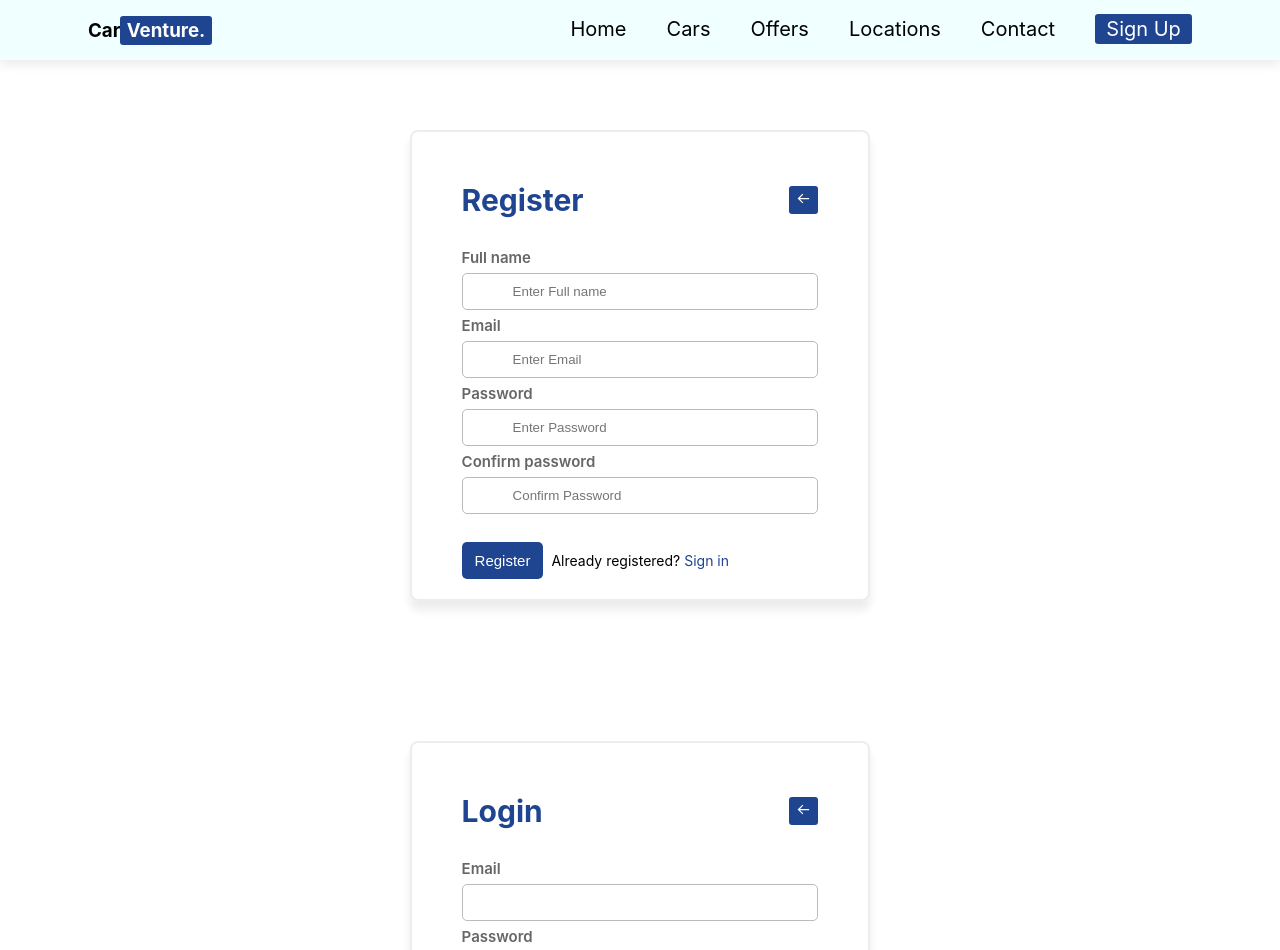
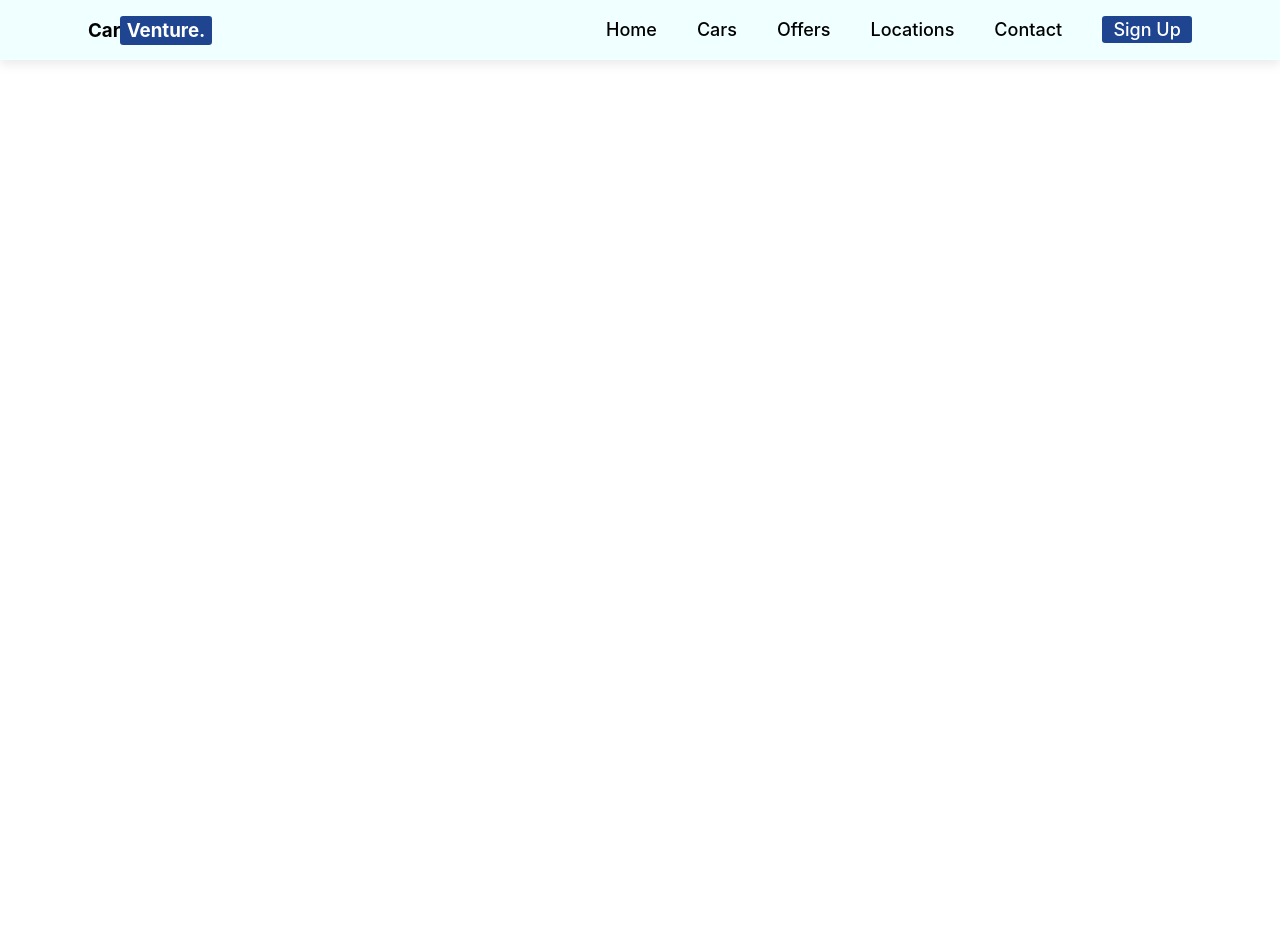
Before and after one commit to Ebbbbby/CarVenture, a React (Create React App) app: page / in a window 1280 px wide. Shown: the top 950 px of the page. After the commit the page ends 800 px from the top, so only its background shows below. Built offline with nearby package versions, Linux system fonts and the light colour scheme; the HTML template or start-up script is replaced by a standard one.

Commit message:
routing completed

```diff
--- a/src/App.js
+++ b/src/App.js
@@ -2,16 +2,25 @@ import Register from "./components/navbar/Auth/Register";
 import Login from "./components/navbar/Auth/Login";
 
 import Navbar from "./components/navbar/Navbar";
-
+import {
+    BrowserRouter as Router,
+    Routes,
+    Route,
+    Link
+} from 'react-router-dom';
 
 
 function App() {
   return (
-    <div className="App">
-    <Navbar/>
-    <Register/>
-    <Login/>
-    </div>
+    <Router>
+      <div className="App">
+        <Routes>
+          <Route exact path="/" element={<Navbar />}></Route>
+          <Route exact path="/register" element={<Register />}></Route>
+          <Route exact path="/login" element={<Login />}></Route>
+        </Routes>
+      </div>
+    </Router>
   );
 }
 
--- a/src/components/navbar/Auth/Login.jsx
+++ b/src/components/navbar/Auth/Login.jsx
@@ -3,6 +3,8 @@ import { useFormik } from "formik";
 import { BiArrowBack } from "react-icons/bi";
 import * as Yup from 'yup';
 import "../Auth/register.css";
+import { Link } from "react-router-dom";
+
 
 const passwordRules =
   /^(?=.*[a-z])(?=.*[A-Z])(?=.*\d)(?=.*[@$!%*?&])[A-Za-z\d@$!%*?&]{5,}$/;
@@ -41,7 +43,9 @@ const Login = () => {
             <div className="controls">
               <h3>Login</h3>
               <button>
-                <BiArrowBack />
+                <Link to ='/'>
+                  <BiArrowBack />
+                </Link>
               </button>
             </div>
 
@@ -87,7 +91,7 @@ const Login = () => {
                 Login
               </button>
               <span>
-                Not registerd?<a href="/signUp">Sign Up</a>
+                Not registerd?<Link to="/register">Sign Up</Link>
               </span>
             </div>
           </div>
--- a/src/components/navbar/Auth/Register.jsx
+++ b/src/components/navbar/Auth/Register.jsx
@@ -3,6 +3,7 @@ import { useFormik } from "formik";
 import { BiArrowBack } from "react-icons/bi";
 import "../Auth/register.css";
 import { basicSchema } from "../../../schemas";
+import {Link} from 'react-router-dom';
 
 
 
@@ -33,7 +34,9 @@ const Register = () => {
             <div className="controls">
               <h3>Register</h3>
               <button>
-                <BiArrowBack />
+                <Link to="/">
+                  <BiArrowBack />
+                </Link>
               </button>
             </div>
             <div className="form__input">
@@ -110,11 +113,11 @@ const Register = () => {
               )}
             </div>
             <div className="submit__btn">
-              <button type="submit" disabled ={isSubmitting}>
+              <button type="submit" disabled={isSubmitting}>
                 Register
               </button>
               <span>
-                Already registered? <a href="/signUp">Sign in</a>
+                Already registered? <Link to="/login">Sign in</Link>
               </span>
             </div>
           </div>
--- a/src/components/navbar/Auth/register.css
+++ b/src/components/navbar/Auth/register.css
@@ -41,8 +41,13 @@
   padding: 10px 50px;
   margin: 6px 0 6px 0px;
   width: 100%;
-  /* margin: 5px auto; */
+
 }
+.form__input input::placeholder{
+    font-size: 10px;
+    color:rgb(214, 212, 212) ;
+}
+
 .submit__btn {
   margin-top: 1.7rem;
   max-width: 100%;
--- a/src/components/navbar/Navbar.jsx
+++ b/src/components/navbar/Navbar.jsx
@@ -2,6 +2,7 @@ import React from 'react'
 import './navbar.css'
 import {GiHamburgerMenu} from 'react-icons/gi'
 import { useState, useEffect } from "react";
+import {  Link } from "react-router-dom";
 const Navbar = () => {
   const [isMobile, setIsMobile] = useState(false);
   const [screenWidth, setScreenWidth] = useState(window.innerWidth);
@@ -31,24 +32,24 @@ const Navbar = () => {
           {(isMobile || screenWidth > 898) && (
             <ul className="navbar__links">
               <li className="links">
-                <a href="/">Home</a>
+                <Link to="/">Home</Link>
               </li>
               <li className="links">
-                <a href="/cars">Cars</a>
+                <Link to="/cars">Cars</Link>
               </li>
               <li className="links">
-                <a href="/offers">Offers</a>
+                <Link to="/offers">Offers</Link>
               </li>
               <li className="links">
-                <a href="/locations">Locations</a>
+                <Link to="/locations">Locations</Link>
               </li>
               <li className="links">
-                <a href="/contacts">Contact</a>
+                <Link to="/contacts">Contact</Link>
               </li>
               <li className="links">
-                <a href="/signup">
+                <Link to="/login">
                   <span>Sign Up</span>
-                </a>
+                </Link>
               </li>
             </ul>
           )}
--- a/src/components/navbar/navbar.css
+++ b/src/components/navbar/navbar.css
@@ -18,8 +18,8 @@ box-shadow: 0px 5px 10px rgba(0, 0, 0, 0.08)
 
 .navbar__links a {
   color: #000;
-  font-size: 20px;
-  font-weight: 400;
+  font-size: 18px;
+  font-weight: 500;
   line-height: 1rem;
 }
 .navbar__links a span{
```
Also changed, not shown: src/index.js (+3 -4 lines), src/schemas/index.js (line endings or trailing spaces).
